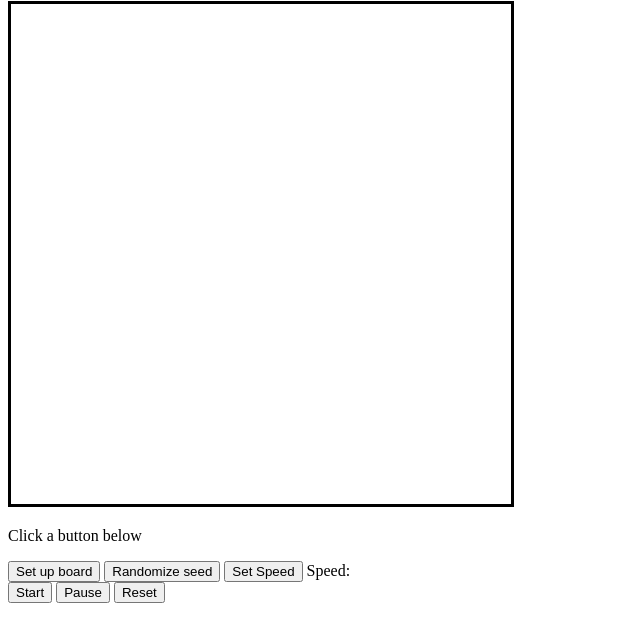
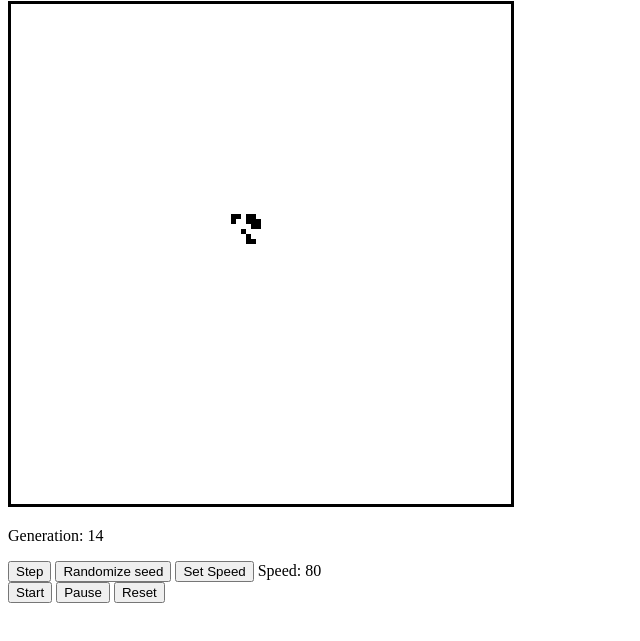
Before and after one commit to bobsbeenjamin/GameOfLife, a plain HTML site: page index.html in a window 1280 px wide. Both pictures are taken after a click on the button "Start". Shown: the part 79-720 px from the top of the page, without its empty margins (0-640 px from the left). Drawn offline with Linux system fonts and the light colour scheme.

Commit message:
Code re-org, using new knowledge (fixed screen edges)
- Many variables were effectively being used as globals, so I reorganized the code base to reflect this (no functions use parameters now).
- I fixed the issue where the right and bottom edges were not drawing correctly. There is now a 5-cell pad on each side (ie, there are 5 cells to the left, right, top, and bottom of the canvas).
- The music now pauses with the pause button.
- When the user presses the space bar or clicks the canvas, the play or pause button is activated (new global isPaused facilitates this).

```diff
--- a/GameOfLife_scripts.js
+++ b/GameOfLife_scripts.js
@@ -1,42 +1,55 @@
 /*
 TODOs:
-	User input
-		"Draw" seed
-		*Randomize seed
-			Sparsity of live cells
-		*Control speed
-		*Reuse buttons (Step)
+	UX
 		Improve overall L&F
-	Output
-		*Generation counter
+	Controls
+		Allow user to "draw" seed
+		Randomize seed
+			User-defined sparsity of live cells
 		Save board states to file
 			Read them back in
-		Play background music
 	Code org
 		Create additional var for boardDim
-		*Comment all functions
 	Misc
 		Detect when stable state has been reached
 		Explore Game variations
 		*Handle edge of board gracefully
+Done:
+	UX
+		Play background music
+			Pause music when game is paused
+		Play/Pause by space bar
+		Play/Pause by screen click
+	Controls
+		Randomize seed
+		Control speed
+		Reuse buttons (Step)
+		Generation counter
+	Code org
+		Comment all functions
 */
 
 // Globals
-boardDim = 100;
-pixelsPerSide = 5;
-generation = 0;
-speed = 80;
-game = null;
+var gameBoard = null;
+var boardDim = 110; // leave a padding of 5 on each side
+var pixelsPerSide = 5;
+var drawSpace = null;
+var audio = null;
+var generation = 0;
+var speed = 80;
+var delay = 5;
+var isPaused = false;
+var game = null;
 // The initial pattern (seed)
 // (Uncomment the seed that you want to test)
-seed = [[50,49], [50,50], [50,51]]; // "Blinker"
+//seed = [[50,49], [50,50], [50,51]]; // "Blinker"
 //seed = [[3,1], [3,2], [3,3], [2,2], [2,3], [2,4]]; // "Toad"
 //seed = [[51,52], [50,51], [50,50], [51,50], [52,50]]; // "Glider"
 //seed = [[25,26], [26,27], [27,25], [27,26], [27,27], [50,50], [50,51], [51,50], [52,53], [53,52], [53,53]]; // "Glider" collides with "Beacon" and explodes
-seed = [[50,40], [50,44], [50,45], [50,46], [51,39], [51,40], [52,45]]; // "Diehard"
+//seed = [[50,40], [50,44], [50,45], [50,46], [51,39], [51,40], [52,45]]; // "Diehard"
 //seed = [[40,40], [42,40], [42,41], [44,42], [44,43], [44,44], [46,43], [46,44], [46,45], [47,44]]; // Infinite growth
 //seed = [[49,49], [50,48], [50,49], [50,50], [51,50]]; // "R-pentomino"
-//seed = [[47,51], [48,51], [48,53], [49,51], [49,52], [50,48], [51,49], [51,50], [52,48], [52,49]]; // "Two-glider mess"
+seed = [[47,51], [48,51], [48,53], [49,51], [49,52], [50,48], [51,49], [51,50], [52,48], [52,49]]; // "Two-glider mess"
 //seed = [[47,50], [48,50], [49,50], [50,50], [51,50], [52,50], [53,50]]; // Becomes a "Honey farm"
 //seed = [[,], [,], [,], [,], [,], [,]]; // Template
 
@@ -52,14 +65,20 @@
  * @param {number} pixelsPerSide The pixel height of each cell on the gameBoard
  * @return gameBoard Handle for the internal 2d array that handles live and dead cells
  */
-function setUpGameBoard(boardDim, pixelsPerSide) {
-	// Create variables for the drawing space
+function setUpGameBoard() {
+	// Get audio ready
+	audio = new Audio("SmoothMcGroove_Zelda_DekuPalace.mp3");
+	// Connect vars to the DOM
 	htmlCanvasElement = document.getElementById("board");
 	drawSpace = htmlCanvasElement.getContext("2d");
+	// Give user play/pause functionality (space bar and canvas click)
+	document.onkeydown = function(key) { if (key.keyCode == 32) playPause(); };
+	htmlCanvasElement.addEventListener("click", playPause);
+	// Set play speed
+	delay = 1000 - (speed*10);
 	document.getElementById("speed").innerHTML = speed;
-	delay = 1000 - (speed*10);
 	// Set up the internal 2d array and initialize it
-	boardDim += 4; // Add extra space around board edges
+	//gameBoard = new Array(boardDim).fill(new Array(boardDim).fill(0));
 	gameBoard = new Array(boardDim);
 	for(i=0; i<boardDim; i++) {
 		gameBoard[i] = new Array(boardDim);
@@ -72,42 +91,55 @@ function setUpGameBoard(boardDim, pixelsPerSide) {
 	}
 	// Draw the seed
 	for(i=0; i<seed.length; i++) {
-		x = (seed[i][0]-2) * pixelsPerSide;
-		y = (seed[i][1]-2) * pixelsPerSide;
+		x = (seed[i][0]-5) * pixelsPerSide;
+		y = (seed[i][1]-5) * pixelsPerSide;
 		drawSpace.fillRect(x,y,pixelsPerSide,pixelsPerSide);
 	}
 	// Change the button behaviour and return the board
 	setUpButton = document.getElementById("setUp");
 	setUpButton.onclick = transitionBoard;
 	setUpButton.innerHTML = "Step";
-	return gameBoard;
 }
 
+/**
+ * Handle the "Start" button.
+ */
 function playButton() {
-	var audio = new Audio("SmoothMcGroove_Zelda_DekuPalace.mp3");
 	audio.play();
 	game = setInterval(function() {
-		transitionBoard(gameBoard,boardDim,pixelsPerSide,drawSpace)
+		transitionBoard()
 		}, delay);
+	isPaused = false;
+}
+
+/**
+ * Handle the "Pause" button.
+ */
+function pauseButton() {
+	audio.pause();
+	clearTimeout(game);
+	isPaused = true;
+}
+
+/**
+ * Used by event listeners to either play or pause.
+ */
+function playPause() {
+	if (isPaused)
+		playButton();
+	else
+		pauseButton();
 }
 
 /**
  * This is just a wrapper for two functions that are commonly called one after the other. In
  * a later version, the two functions may be combined, or the first might call the second.
  */
-function transitionBoard(gameBoard, boardDim, pixelsPerSide, drawSpace) {
-	boardDim += 4;
-	transformBoard(gameBoard, boardDim);
-	updateCanvas(gameBoard, boardDim, pixelsPerSide, drawSpace);
+function transitionBoard() {
+	transformBoard();
+	updateCanvas();
 }
 
-/**
- * This is a function overload that makes the 'Step' button work.
- */
-function transitionBoard() {
-	transformBoard(gameBoard, boardDim);
-	updateCanvas(gameBoard, boardDim, pixelsPerSide, drawSpace);
-}
 
 /**
  * Checks each cell in gameBoard and possibly changes it, using the 4 rules of the Game of
@@ -122,10 +154,10 @@ function transitionBoard() {
  * @return gameBoard This is returned for formality; the gameBoard that is passed in actually
  *             changes
  */
-function transformBoard(gameBoard, boardDim) {
+function transformBoard() {
 	for(col=0; col<boardDim; col++) {
 		for(row=0; row<boardDim; row++) {
-			// Count the live neighbors
+			/// Count the live neighbors ///
 			liveNeighbors = 0;
 			for(i=col-1; i<col+2; i++) {
 				for(j=row-1; j<row+2; j++) {
@@ -141,23 +173,22 @@ function transformBoard(gameBoard, boardDim) {
 				}
 			}
 			currentCell = gameBoard[col][row];
-			// Rule 1
+			/// Rule 1 ///
 			if((currentCell==1||currentCell==-1) && liveNeighbors<2) {
 				gameBoard[col][row] = -1;
 			}
 			// Rule 2 needs no transformation
-			// Rule 3
+			/// Rule 3 ///
 			if((currentCell==1||currentCell==-1) && liveNeighbors>3) {
 				gameBoard[col][row] = -1;
 			}
-			// Rule 4
+			/// Rule 4 ///
 			if((currentCell==0||currentCell==2) && liveNeighbors==3) {
 				gameBoard[col][row] = 2;
 			}
 		}
 	}
 	generation += 1;
-	return gameBoard;
 }
 
 /**
@@ -170,27 +201,21 @@ function transformBoard(gameBoard, boardDim) {
  * @param {number} pixelsPerSide The pixel height of each cell on the gameBoard
  * @param drawSpace Html DOM handle for the drawing area
  */
-function updateCanvas(gameBoard, boardDim, pixelsPerSide, drawSpace) {
-	for(col=0; col<boardDim; col++) {
-		for(row=0; row<boardDim; row++) {
+function updateCanvas() {
+	for(col=5; col<boardDim-5; col++) {
+		for(row=5; row<boardDim-5; row++) {
+			var x = (col-5) * pixelsPerSide;
+			var y = (row-5) * pixelsPerSide;
 			if(gameBoard[col][row]==2) {
-				// Draw a black square if on the board, then set the value to 1
-				if(col>1 && col<boardDim-4 && row>1 && row<boardDim-4) {
-					x = (col-2) * pixelsPerSide;
-					y = (row-2) * pixelsPerSide;
-					drawSpace.fillRect(x,y,pixelsPerSide,pixelsPerSide);
-				}
+				// Draw a black square on the board, then set the value to 1
+				drawSpace.fillRect(x,y,pixelsPerSide,pixelsPerSide);
 				gameBoard[col][row] = 1;
 			}
 			if(gameBoard[col][row]==-1) {
-				// Draw a white square if on the board, then set the value to 0
-				if(col>1 && col<boardDim-4 && row>1 && row<boardDim-4) {
-					x = (col-2) * pixelsPerSide;
-					y = (row-2) * pixelsPerSide;
-					drawSpace.fillStyle = "#FFFFFF";
-					drawSpace.fillRect(x,y,pixelsPerSide,pixelsPerSide);
-					drawSpace.fillStyle = "#000000";
-				}
+				// Draw a white square on the board, then set the value to 0
+				drawSpace.fillStyle = "#FFFFFF";
+				drawSpace.fillRect(x,y,pixelsPerSide,pixelsPerSide);
+				drawSpace.fillStyle = "#000000";
 				gameBoard[col][row] = 0;
 			}
 			// else gameBoard[col][row] == 0 or 1, so take no action
--- a/index.html
+++ b/index.html
@@ -3,19 +3,19 @@
 <head>
   <script src="GameOfLife_scripts.js"></script>
 </head>
-<body>
+<body onload="setUpGameBoard()">
   <h1>Game of Life</h1>
   <canvas id="board" width="500" height="500" style="border:3px solid #000000;">
-  Your browser does not support the HTML5 canvas protocol. Lame!</canvas>
+  Oh no! Your browser does not support the HTML5 canvas protocol.</canvas>
   <br/>
   <p id="textDisplayArea">Click a button below</p>
-  <button id="setUp" onclick="setUpGameBoard(boardDim, pixelsPerSide)">Set up board</button>
+  <button id="setUp" onclick="alert('Currently unused')">Set up board</button>
   <button onclick="randomizeBoard()">Randomize seed</button>
   <button onclick="setSpeed()">Set Speed</button>
   Speed: <text id="speed"></text>
   <br/>
   <button onclick="playButton()">Start</button>
-  <button onclick="clearTimeout(game)">Pause</button>
+  <button onclick="pauseButton()">Pause</button>
   <button onclick="window.location.reload(false)">Reset</button>
 </body>
 </html>
```
